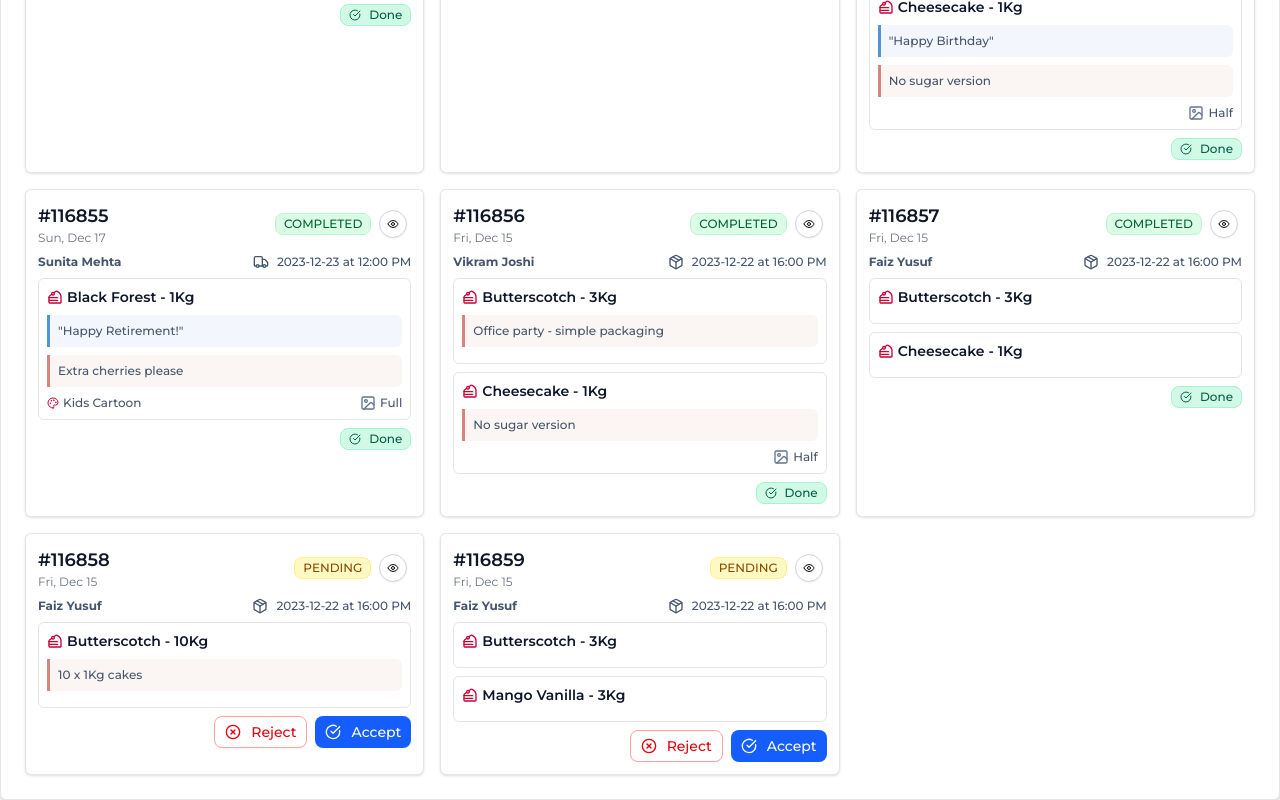
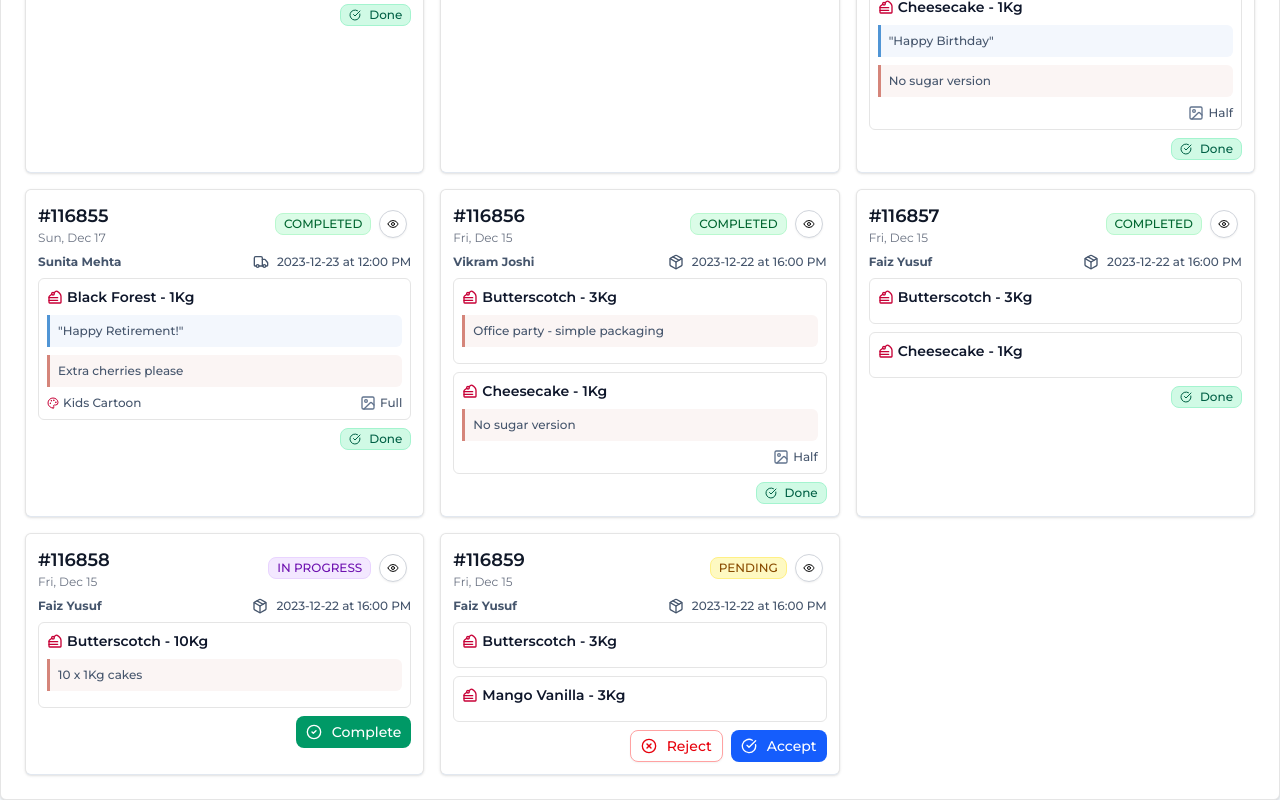
Before and after one commit to faizbinyousuf/order-manager-frontend, a React (Vite) app: page /orders in a window 1280 px wide. Shown: the part 474-1274 px from the top of the page. Built offline with nearby package versions, Linux system fonts and the light colour scheme; data requests are answered from the project's data file.

Commit message:
started thunks 2

```diff
--- a/db.json
+++ b/db.json
@@ -352,7 +352,7 @@
       "remainingBalance": 0,
       "paymentStatus": "paid",
       "paymentMode": "UPI",
-      "orderStatus": "pending",
+      "orderStatus": "in_progress",
       "priority": "medium",
       "salesExecutive": "Malik",
       "createdAt": "2023-12-15T09:45:00Z",
--- a/src/app/orderSlice.ts
+++ b/src/app/orderSlice.ts
@@ -377,12 +377,12 @@ export const orderSlice = createSlice({
   extraReducers: (builder) => {
     builder
       .addCase(fetchOrdersThunk.pending, (state) => {
-        console.log("payload  in fetchOrdersThunk pending:");
+        // console.log("payload  in fetchOrdersThunk pending:");
         state.loading = true;
         state.error = null;
       })
       .addCase(fetchOrdersThunk.fulfilled, (state, action) => {
-        console.log("payload  in fetchOrdersThunk fulfilled:", action.payload);
+        // console.log("payload  in fetchOrdersThunk fulfilled:", action.payload);
         state.loading = false;
         state.orders = action.payload;
         state.orderBackup = action.payload;
@@ -401,13 +401,12 @@ export const orderSlice = createSlice({
       })
       .addCase(updateOrderStatusThunk.fulfilled, (state, action) => {
         console.log("payload  in updateOrderStatusThunk fulfilled:", action);
-
-        const { id, orderStatus } = action.payload;
+        const updatedOrder = action.payload;
         state.orders = state.orders.map((order) =>
-          order.id === id ? { ...order, orderStatus: orderStatus } : order
+          order.id === updatedOrder.id ? updatedOrder : order
         );
         state.orderBackup = state.orderBackup.map((order) =>
-          order.id === id ? { ...order, orderStatus: orderStatus } : order
+          order.id === updatedOrder.id ? updatedOrder : order
         );
       })
       .addCase(updateOrderStatusThunk.rejected, (state, action) => {
@@ -445,12 +444,12 @@ export const updateOrderStatusThunk = createAsyncThunk(
   "updateStatus",
   async (
     { id, status }: { id: number; status: OrderStatus },
-    { rejectWithValue, dispatch }
+    { rejectWithValue }
   ) => {
     try {
       // In a real app, you would call your API here
       const response = await updateOrder(id, { orderStatus: status });
-      dispatch(updateOrderStatus({ id, status }));
+
       return response;
     } catch (error: unknown) {
       const message =
```
